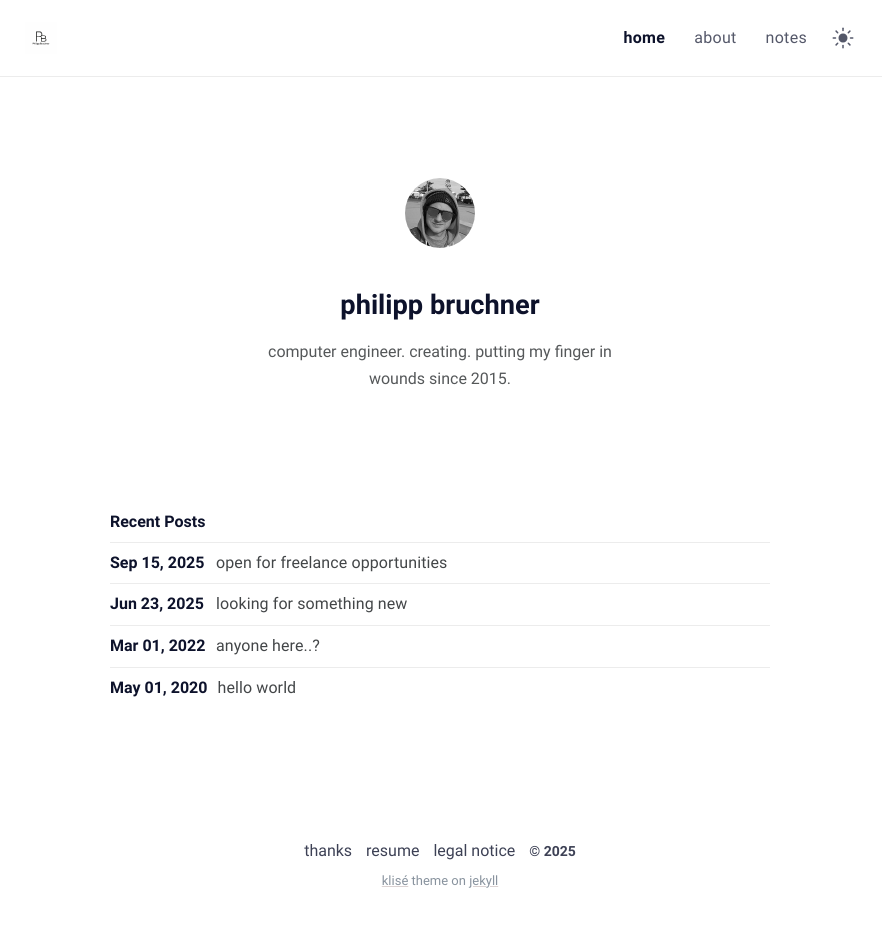
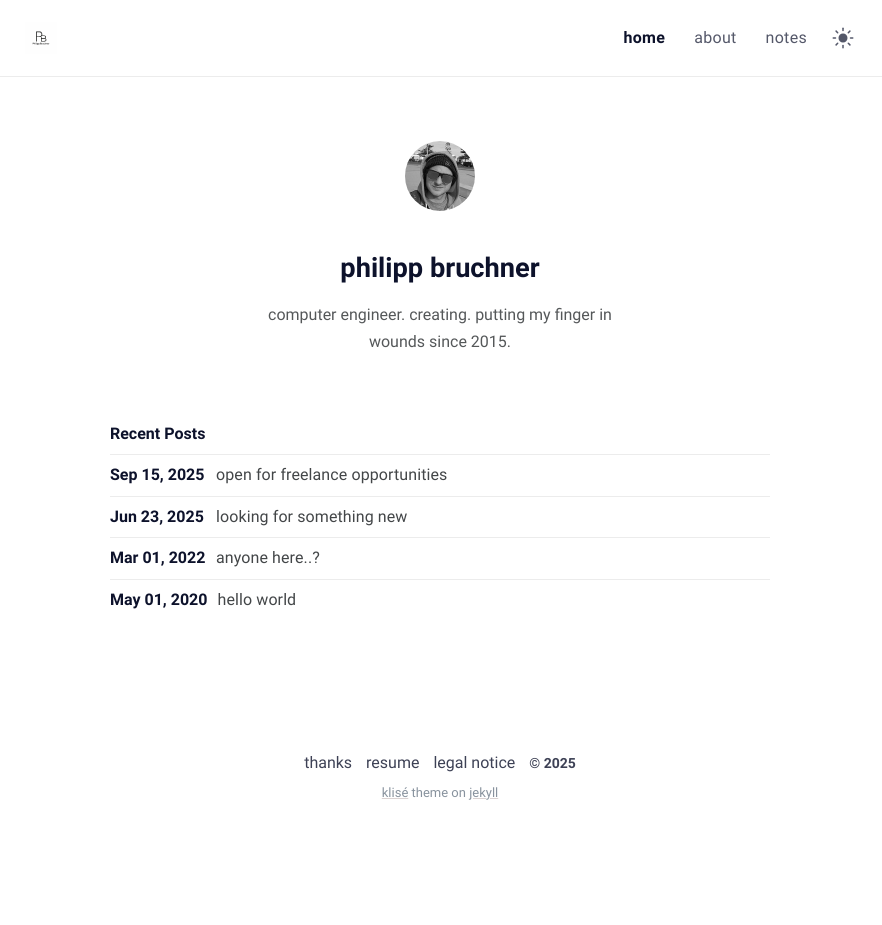
Before and after one commit to phhbr/phhbr.github.io, a Jekyll site: the page built from index.md, in a window 1280 px wide. Shown: the whole page, without its empty margins (200-1082 px from the left). Built offline with Jekyll 4.4.1, drawn with Linux system fonts in a browser that asks for light colours; after the commit the page ends 900 px from its top, so only the background shows below that.

Commit message:
fix: adjust author section margins for improved layout consistency

```diff
--- a/_sass/klise/_layout.scss
+++ b/_sass/klise/_layout.scss
@@ -228,8 +228,8 @@
 
 // Author
 .author {
-  margin-top: 6.3rem;
-  margin-bottom: 7.2rem;
+  margin-top: 4rem;
+  margin-bottom: 4rem;
   text-align: center;
   display: flex;
   flex-direction: column;
@@ -238,7 +238,8 @@
   gap: 1rem;
 
   @include media-query($on-mobile) {
-    margin-bottom: 3em;
+    margin-top: 2rem;
+    margin-bottom: 2rem;
   }
 
   .author-logo {
```
